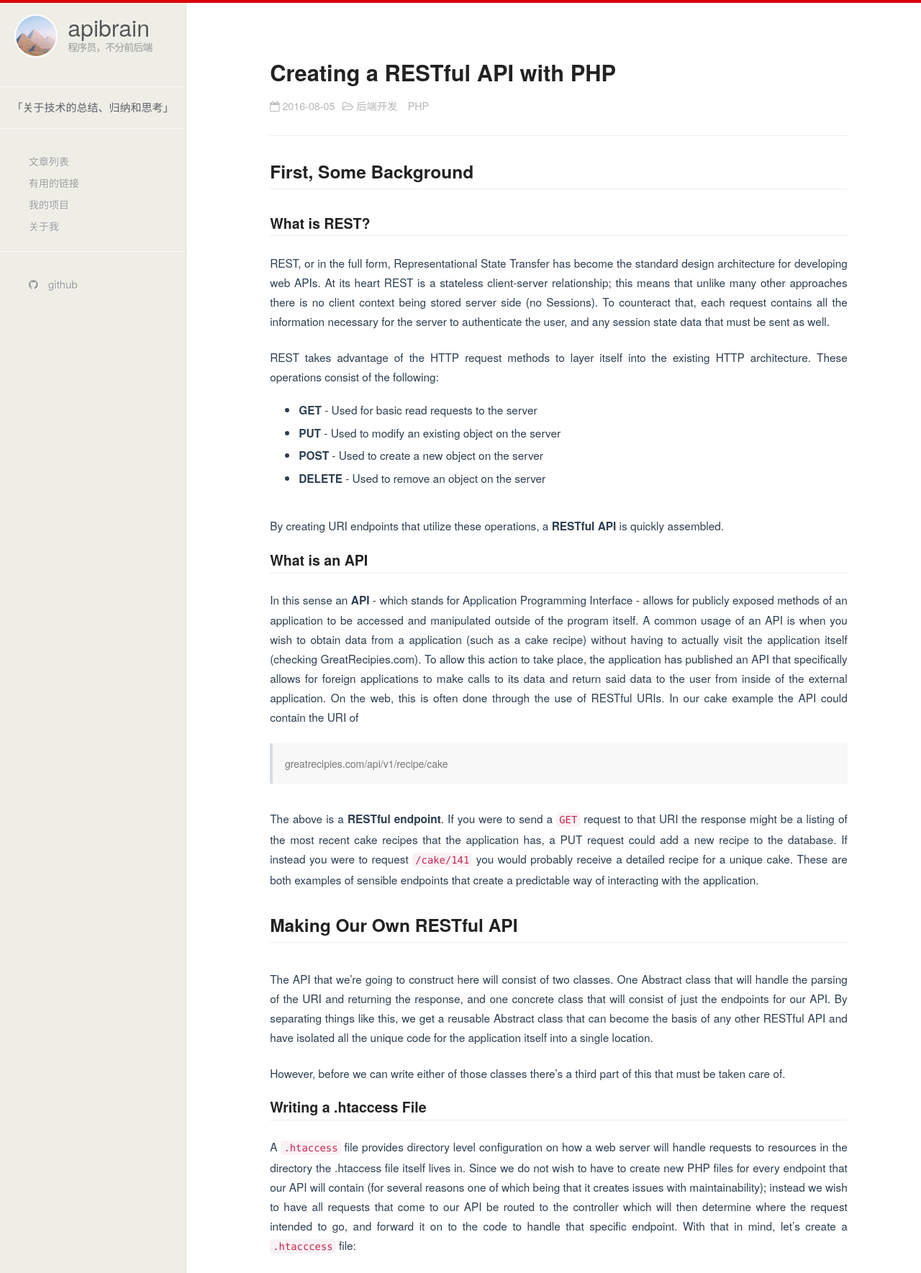
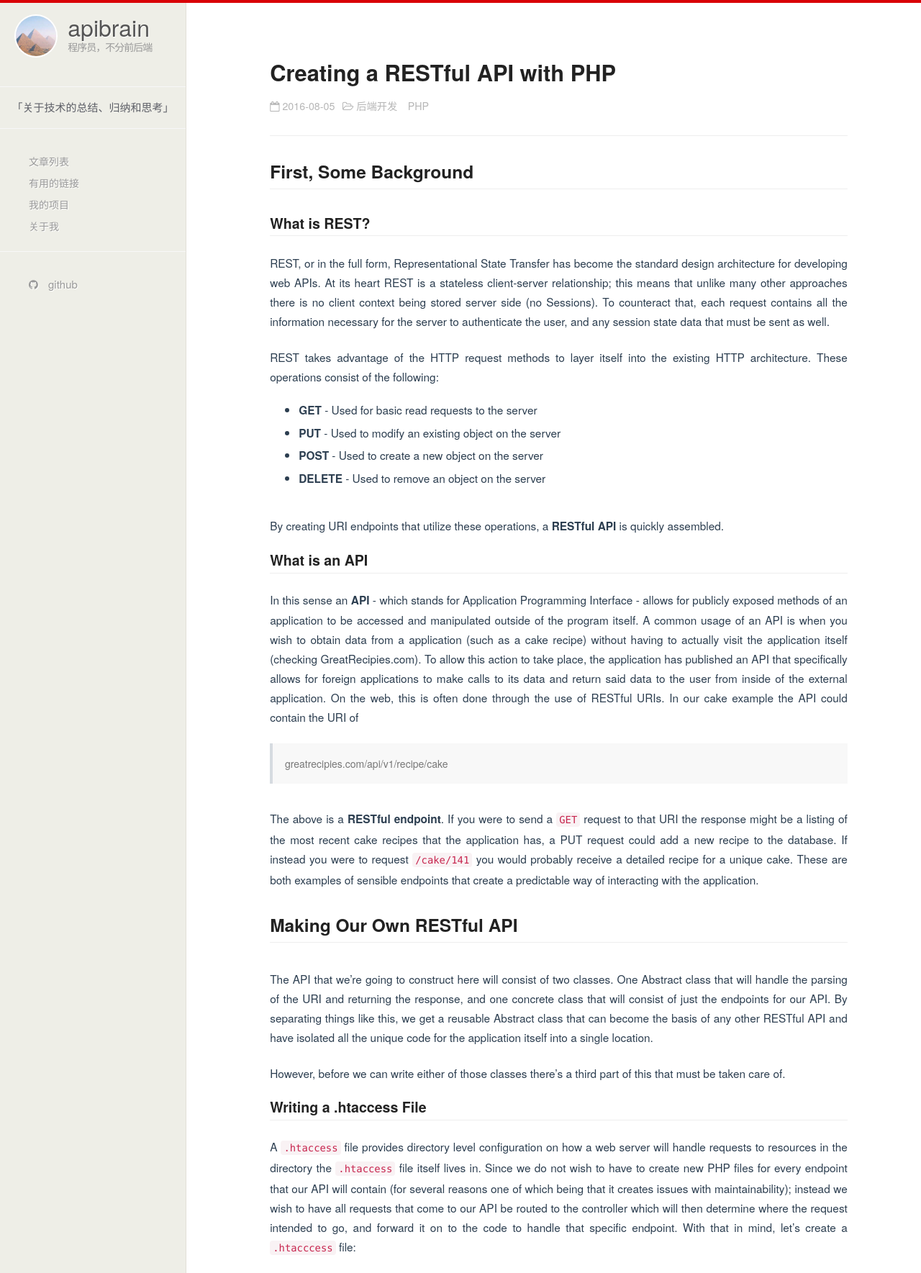
Before and after one commit to apibrain/apibrain.github.io, a Jekyll site: the page built from _posts/2016-08-05-creating-restful-api-with-php.md, in a window 1280 px wide. Shown: the top 1769 px of the page at 72% size. Built offline with Jekyll 4.4.1, drawn with Linux system fonts in a browser that asks for light colours; some of the changed text lies outside the part shown; grey boxes are pictures that could not be loaded.

Commit message:
修改了部分文字和样式

````diff
--- a/_posts/2016-08-05-creating-restful-api-with-php.md
+++ b/_posts/2016-08-05-creating-restful-api-with-php.md
@@ -40,7 +40,7 @@
 
 ### Writing a .htaccess File
 
-A `.htaccess` file provides directory level configuration on how a web server will handle requests to resources in the directory the .htaccess file itself lives in. Since we do not wish to have to create new PHP files for every endpoint that our API will contain (for several reasons one of which being that it creates issues with maintainability); instead we wish to have all requests that come to our API be routed to the controller which will then determine where the request intended to go, and forward it on to the code to handle that specific endpoint. With that in mind, let's create a `.htacccess` file:
+A `.htaccess` file provides directory level configuration on how a web server will handle requests to resources in the directory the `.htaccess` file itself lives in. Since we do not wish to have to create new PHP files for every endpoint that our API will contain (for several reasons one of which being that it creates issues with maintainability); instead we wish to have all requests that come to our API be routed to the controller which will then determine where the request intended to go, and forward it on to the code to handle that specific endpoint. With that in mind, let's create a `.htacccess` file:
 
 ```
 <IfModule mod_rewrite.c>
@@ -53,9 +53,9 @@
 
 ### What Did That Do?
 
-Let's walk through this file. The first thing that we do here is wrap everything in a check for the existence of mod_rewrite.c; if that Apache module is present, we can continue. We then turn the RewriteEngine On and prepare it to work by giving it two rules. These rules say to perform a Rewrite if the requested URI does not match an existing file or directory name.
+Let's walk through this file. The first thing that we do here is wrap everything in a check for the existence of `mod_rewrite.c`; if that Apache module is present, we can continue. We then turn the `RewriteEngine On` and prepare it to work by giving it two rules. These rules say to perform a Rewrite if the requested URI does not match an existing file or directory name.
 
-In the next line declares the actual RewriteRule. This says that any requests to api/v1/ that is not an existing file or directory should instead be sent to `api/v1/index.php`. The `(.*)` marks a named capture, which is sent along to the MyAPI.php script as well in the request variable through the use of the $1 delimiter. At the end of that line are some flags that configure how the rewrite is performed. Firstly, `[QSA]` means that the named capture will be appended to the newly created URI. Second `[NC]` means that our URIs are not case sensitive. Finally, the `[L]` flag indicates that mod_rewrite should not process any additional rules if this rule matches.
+In the next line declares the actual RewriteRule. This says that any requests to `api/v1/` that is not an existing file or directory should instead be sent to `api/v1/index.php`. The `(.*)` marks a named capture, which is sent along to the `MyAPI.php` script as well in the request variable through the use of the $1 delimiter. At the end of that line are some flags that configure how the rewrite is performed. Firstly, `[QSA]` means that the named capture will be appended to the newly created URI. Second `[NC]` means that our URIs are not case sensitive. Finally, the `[L]` flag indicates that mod_rewrite should not process any additional rules if this rule matches.
 
 ### Constructing the Abstract Class
 
--- a/css/hc.css
+++ b/css/hc.css
@@ -255,6 +255,7 @@
   background: url(https://sf-static.b0.upaiyun.com/v-579b24f3/global/img/blueprint.png) repeat #f7f7f7;
   background-size: 30px 30px;
   overflow: auto;
+  max-height: 48em;
 }
 .highlight .hljs {
   padding: 1.5em;
````
